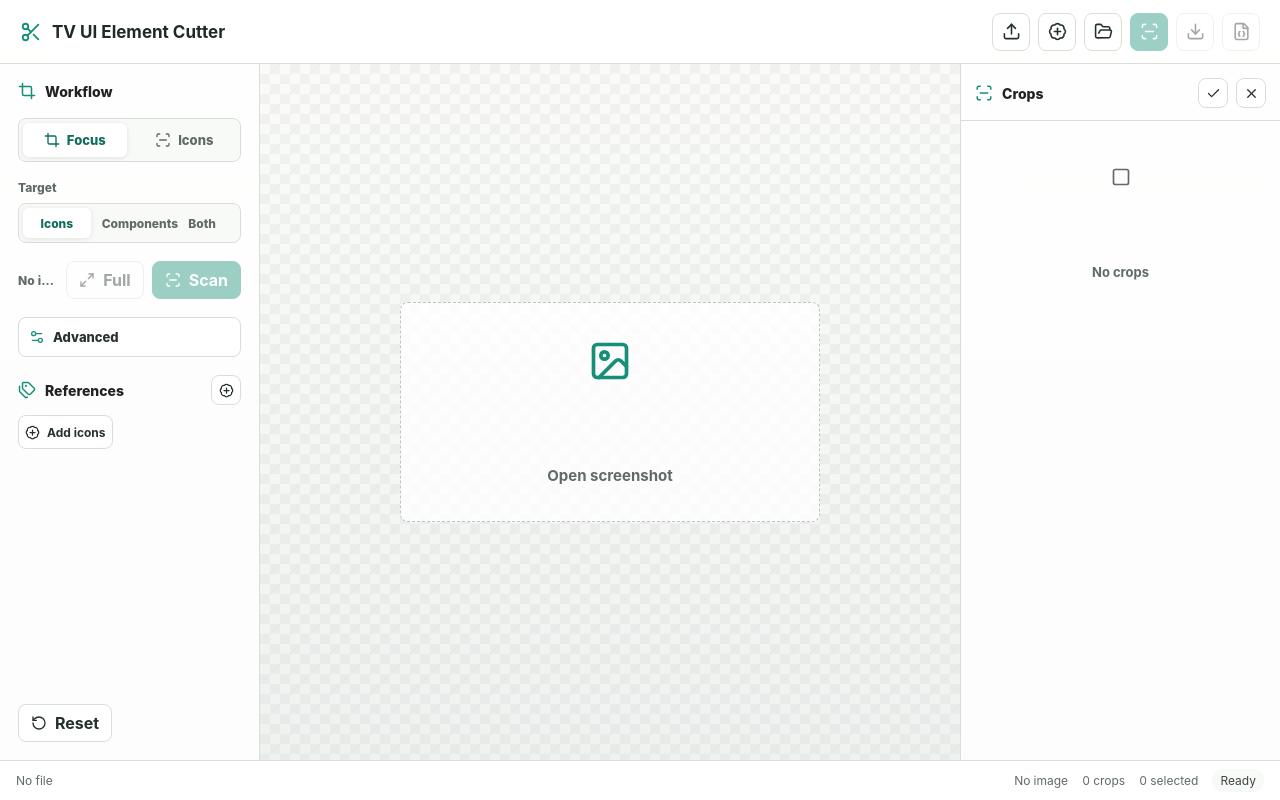
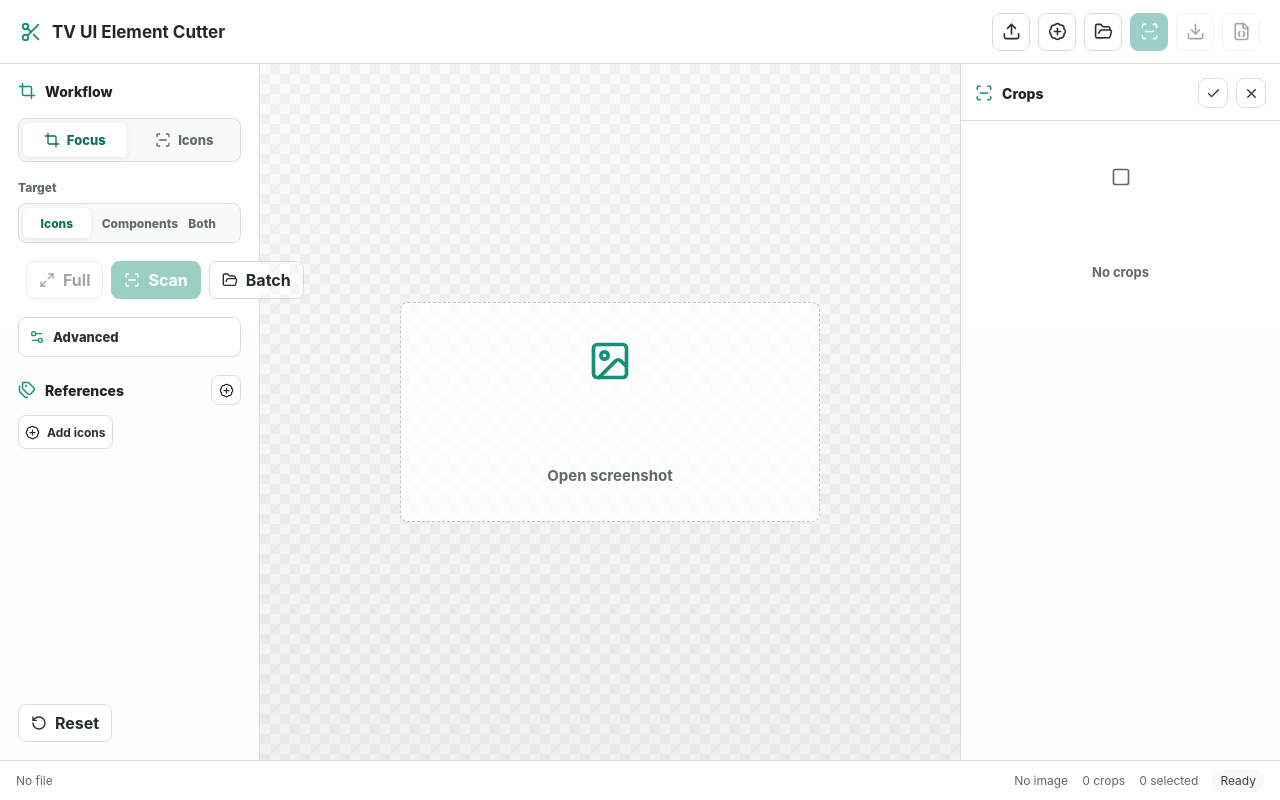
Before and after one commit to CasperJian/tv-ui-element-cutter, a React (Vite) app: page / in a window 1280 px wide. Built offline with nearby package versions, Linux system fonts and the light colour scheme.

Commit message:
Add-prominent-batch-recognition-action

```diff
--- a/src/App.tsx
+++ b/src/App.tsx
@@ -637,6 +637,10 @@ export default function App() {
               <ScanLine size={16} aria-hidden="true" />
               <span>Scan</span>
             </button>
+            <button className="text-button" type="button" onClick={() => folderInputRef.current?.click()}>
+              <FolderOpen size={16} aria-hidden="true" />
+              <span>Batch</span>
+            </button>
           </div>
           <details className="advanced-settings">
             <summary>
--- a/src/styles.css
+++ b/src/styles.css
@@ -275,7 +275,7 @@ button {
 
 .focus-actions {
   display: grid;
-  grid-template-columns: minmax(0, 1fr) auto auto;
+  grid-template-columns: minmax(0, 1fr) auto auto auto;
   align-items: center;
   gap: 8px;
 }
```
Also changed, not shown: 1 other file (tests, documents, lock files or other folders).
